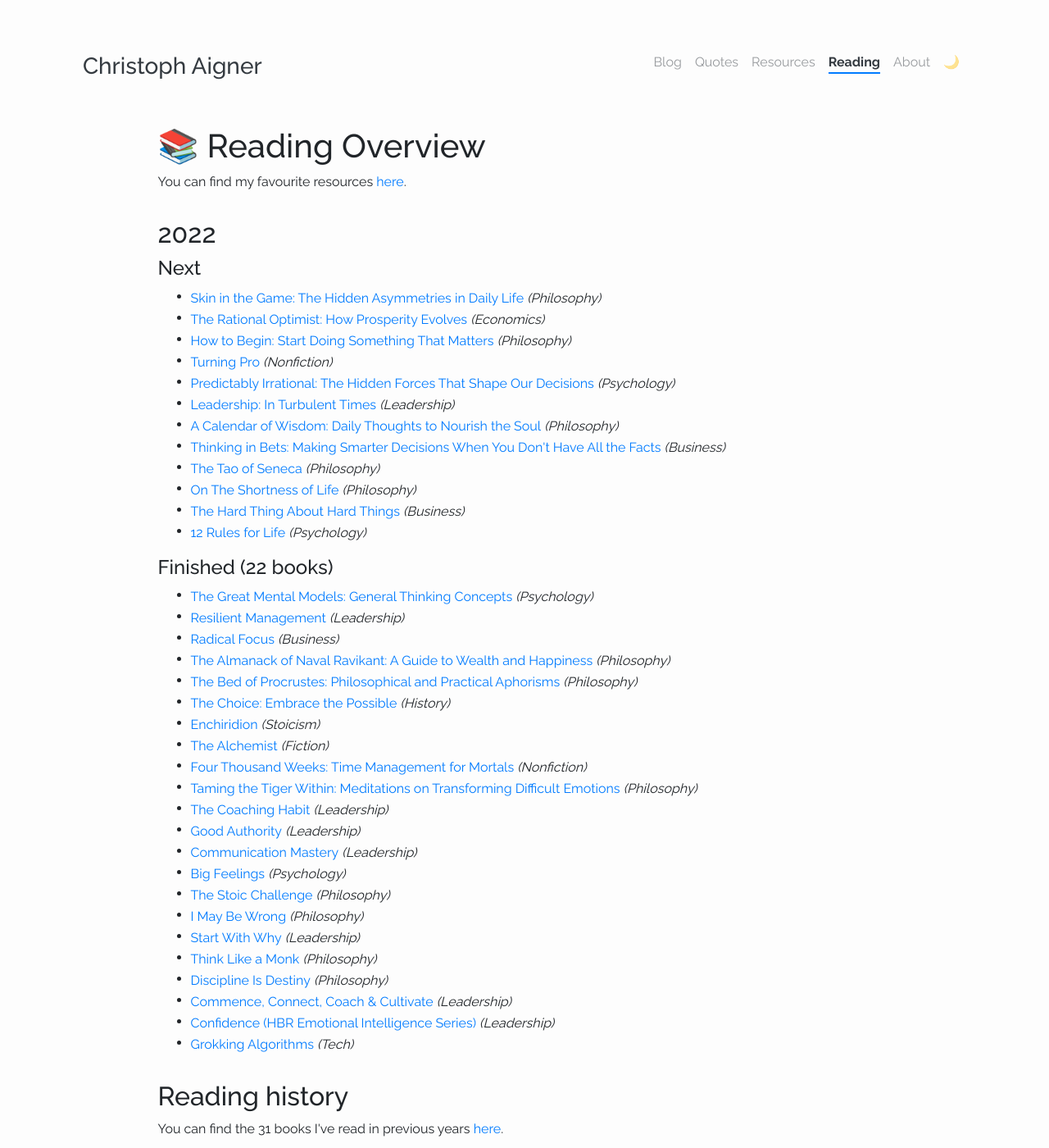
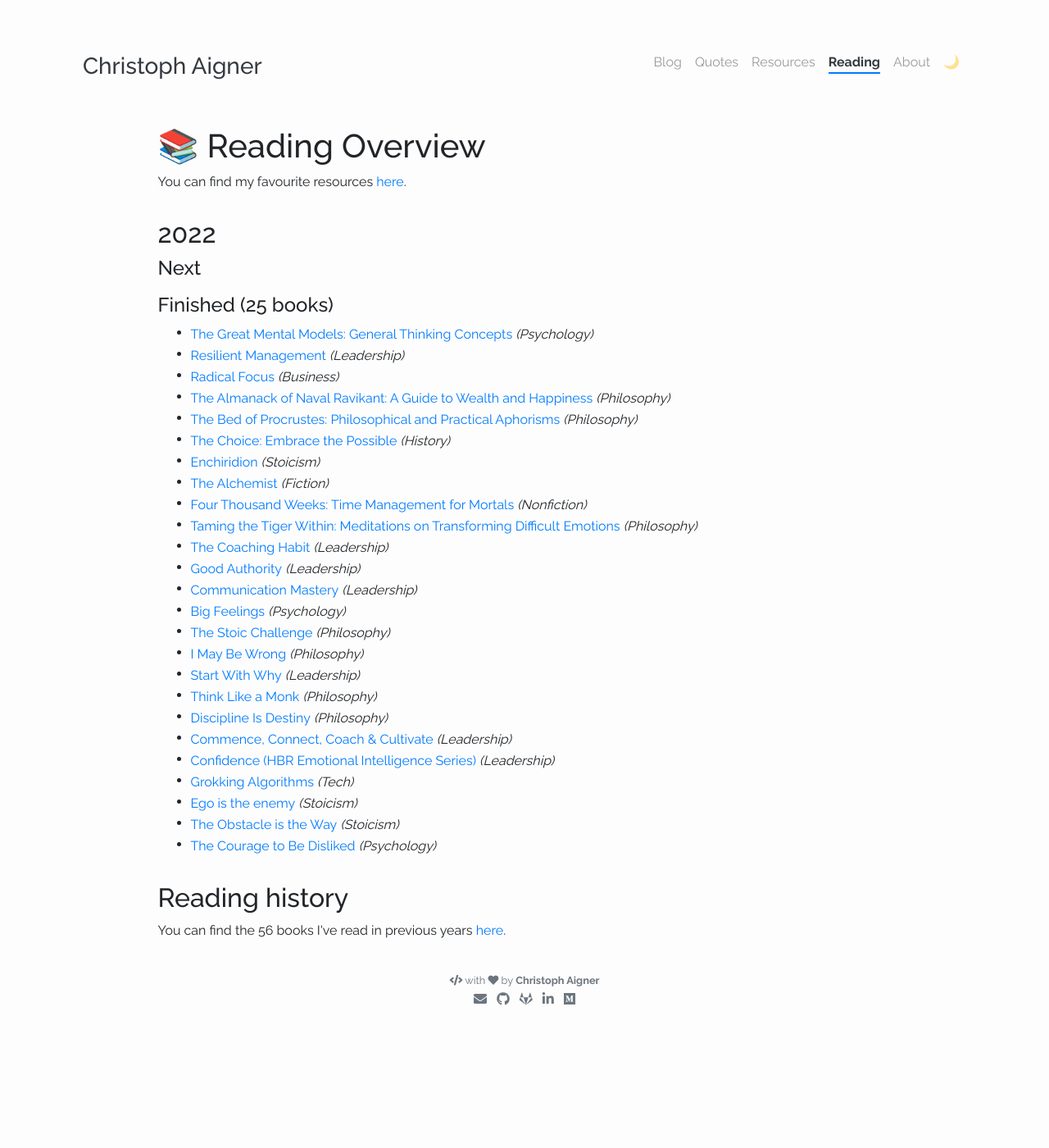
Before and after one commit to christophaigner/christophaigner.github.io, a Jekyll site: the page built from pages/reading.html, in a window 1280 px wide and 1400 px high. Shown: the whole window at 82% size. Built offline with Jekyll 4.4.1, drawn with Linux system fonts in a browser that asks for light colours; nearby versions of some CDN libraries.

Commit message:
Update reading list

```diff
--- a/_data/reading/current.yml
+++ b/_data/reading/current.yml
@@ -14,14 +14,6 @@
   url: "https://www.goodreads.com/book/show/54898389-the-almanack-of-naval-ravikant"
   category: Philosophy
   finished: true
-- name: "Skin in the Game: The Hidden Asymmetries in Daily Life"
-  url: "https://www.goodreads.com/book/show/36064445-skin-in-the-game"
-  category: Philosophy
-  finished: false
-- name: "The Rational Optimist: How Prosperity Evolves"
-  url: "https://www.goodreads.com/book/show/7776209-the-rational-optimist"
-  category: Economics
-  finished: false
 - name: "The Bed of Procrustes: Philosophical and Practical Aphorisms"
   url: "https://www.goodreads.com/book/show/9402297-the-bed-of-procrustes"
   category: Philosophy
@@ -30,10 +22,6 @@
   url: "https://www.goodreads.com/book/show/30753738-the-choice"
   category: History
   finished: true
-- name: "How to Begin: Start Doing Something That Matters"
-  url: "https://www.goodreads.com/book/show/57693695-how-to-start"
-  category: Philosophy
-  finished: false
 - name: "Enchiridion"
   url: "https://www.goodreads.com/book/show/24615.Enchiridion"
   category: Stoicism
@@ -46,42 +34,6 @@
   url: "https://www.goodreads.com/book/show/54785515-four-thousand-weeks"
   category: Nonfiction
   finished: true
-- name: "Turning Pro"
-  url: "https://www.goodreads.com/book/show/14912777-turning-pro"
-  category: Nonfiction
-  finished: false
-- name: "Predictably Irrational: The Hidden Forces That Shape Our Decisions"
-  url: "https://www.goodreads.com/book/show/1713426.Predictably_Irrational"
-  category: Psychology
-  finished: false
-- name: "Leadership: In Turbulent Times"
-  url: "https://www.goodreads.com/book/show/38657386-leadership"
-  category: Leadership
-  finished: false
-- name: "A Calendar of Wisdom: Daily Thoughts to Nourish the Soul"
-  url: "https://www.goodreads.com/book/show/12419.A_Calendar_of_Wisdom"
-  category: Philosophy
-  finished: false
-- name: "Thinking in Bets: Making Smarter Decisions When You Don't Have All the Facts"
-  url: "https://www.goodreads.com/book/show/35957157-thinking-in-bets"
-  category: Business
-  finished: false
-- name: "The Tao of Seneca"
-  url: "https://www.goodreads.com/book/show/28676323-the-tao-of-seneca"
-  category: Philosophy
-  finished: false
-- name: "On The Shortness of Life"
-  url: "https://www.goodreads.com/book/show/97412.On_the_Shortness_of_Life"
-  category: Philosophy
-  finished: false
-- name: "The Hard Thing About Hard Things"
-  url: "https://www.goodreads.com/book/show/18176747-the-hard-thing-about-hard-things"
-  category: Business
-  finished: false
-- name: "12 Rules for Life"
-  url: "https://www.goodreads.com/book/show/30257963-12-rules-for-life"
-  category: Psychology
-  finished: false
 - name: "Taming the Tiger Within: Meditations on Transforming Difficult Emotions"
   url: "https://www.goodreads.com/book/show/263291.Taming_the_Tiger_Within"
   category: Philosophy
@@ -134,3 +86,15 @@
   url: "https://www.goodreads.com/book/show/22847284-grokking-algorithms-an-illustrated-guide-for-programmers-and-other-curio"
   category: Tech
   finished: true
+- name: "Ego is the enemy"
+  url: "https://www.goodreads.com/book/show/27036528-ego-is-the-enemy"
+  category: Stoicism
+  finished: true
+- name: "The Obstacle is the Way"
+  url: "https://www.goodreads.com/book/show/18668059-the-obstacle-is-the-way"
+  category: Stoicism
+  finished: true
+- name: "The Courage to Be Disliked"
+  url: "https://www.goodreads.com/book/show/43306206-the-courage-to-be-disliked"
+  category: Psychology
+  finished: true
--- a/_data/reading/history.yml
+++ b/_data/reading/history.yml
@@ -1,3 +1,105 @@
+- year: 2022
+  books:
+    - name: "The Great Mental Models: General Thinking Concepts"
+      url: "https://www.goodreads.com/book/show/44245196-the-great-mental-models"
+      category: Psychology
+      finished: true
+    - name: "Resilient Management"
+      url: "https://www.goodreads.com/book/show/45767533-resilient-management"
+      category: Leadership
+      finished: true
+    - name: "Radical Focus"
+      url: "https://www.goodreads.com/book/show/28951428-radical-focus"
+      category: Business
+      finished: true
+    - name: "The Almanack of Naval Ravikant: A Guide to Wealth and Happiness"
+      url: "https://www.goodreads.com/book/show/54898389-the-almanack-of-naval-ravikant"
+      category: Philosophy
+      finished: true
+    - name: "The Bed of Procrustes: Philosophical and Practical Aphorisms"
+      url: "https://www.goodreads.com/book/show/9402297-the-bed-of-procrustes"
+      category: Philosophy
+      finished: true
+    - name: "The Choice: Embrace the Possible"
+      url: "https://www.goodreads.com/book/show/30753738-the-choice"
+      category: History
+      finished: true
+    - name: "Enchiridion"
+      url: "https://www.goodreads.com/book/show/24615.Enchiridion"
+      category: Stoicism
+      finished: true
+    - name: "The Alchemist"
+      url: "https://www.goodreads.com/book/show/18144590-the-alchemist"
+      category: Fiction
+      finished: true
+    - name: "Four Thousand Weeks: Time Management for Mortals"
+      url: "https://www.goodreads.com/book/show/54785515-four-thousand-weeks"
+      category: Nonfiction
+      finished: true
+    - name: "Taming the Tiger Within: Meditations on Transforming Difficult Emotions"
+      url: "https://www.goodreads.com/book/show/263291.Taming_the_Tiger_Within"
+      category: Philosophy
+      finished: true
+    - name: "The Coaching Habit"
+      url: "https://www.goodreads.com/book/show/29342515-the-coaching-habit"
+      category: Leadership
+      finished: true
+    - name: "Good Authority"
+      url: "https://www.goodreads.com/book/show/30032468-good-authority"
+      category: Leadership
+      finished: true
+    - name: "Communication Mastery"
+      url: "https://www.udemy.com/course/communication-mastery-how-to-have-deeper-conversations/"
+      category: Leadership
+      finished: true
+    - name: "Big Feelings"
+      url: "https://www.goodreads.com/book/show/58678540-big-feelings"
+      category: Psychology
+      finished: true
+    - name: "The Stoic Challenge"
+      url: "https://www.goodreads.com/book/show/43726564-the-stoic-challenge"
+      category: Philosophy
+      finished: true
+    - name: "I May Be Wrong"
+      url: "https://www.goodreads.com/book/show/60222414-i-may-be-wrong"
+      category: Philosophy
+      finished: true
+    - name: "Start With Why"
+      url: "https://www.goodreads.com/book/show/7108725-start-with-why"
+      category: Leadership
+      finished: true
+    - name: "Think Like a Monk"
+      url: "https://www.goodreads.com/book/show/51942513-think-like-a-monk"
+      category: Philosophy
+      finished: true
+    - name: "Discipline Is Destiny"
+      url: "https://www.goodreads.com/book/show/60018575-discipline-is-destiny"
+      category: Philosophy
+      finished: true
+    - name: "Commence, Connect, Coach & Cultivate"
+      url: "https://eisabai.gumroad.com/l/emhowto2"
+      category: Leadership
+      finished: true
+    - name: "Confidence (HBR Emotional Intelligence Series)"
+      url: "https://www.goodreads.com/book/show/41588322-confidence"
+      category: Leadership
+      finished: true
+    - name: "Grokking Algorithms"
+      url: "https://www.goodreads.com/book/show/22847284-grokking-algorithms-an-illustrated-guide-for-programmers-and-other-curio"
+      category: Tech
+      finished: true
+    - name: "Ego is the enemy"
+      url: "https://www.goodreads.com/book/show/27036528-ego-is-the-enemy"
+      category: Stoicism
+      finished: true
+    - name: "The Obstacle is the Way"
+      url: "https://www.goodreads.com/book/show/18668059-the-obstacle-is-the-way"
+      category: Stoicism
+      finished: true
+    - name: "The Courage to Be Disliked"
+      url: "https://www.goodreads.com/book/show/43306206-the-courage-to-be-disliked"
+      category: Psychology
+      finished: true
 - year: 2021
   books:
     - name: "Man's Search for Meaning"
```
